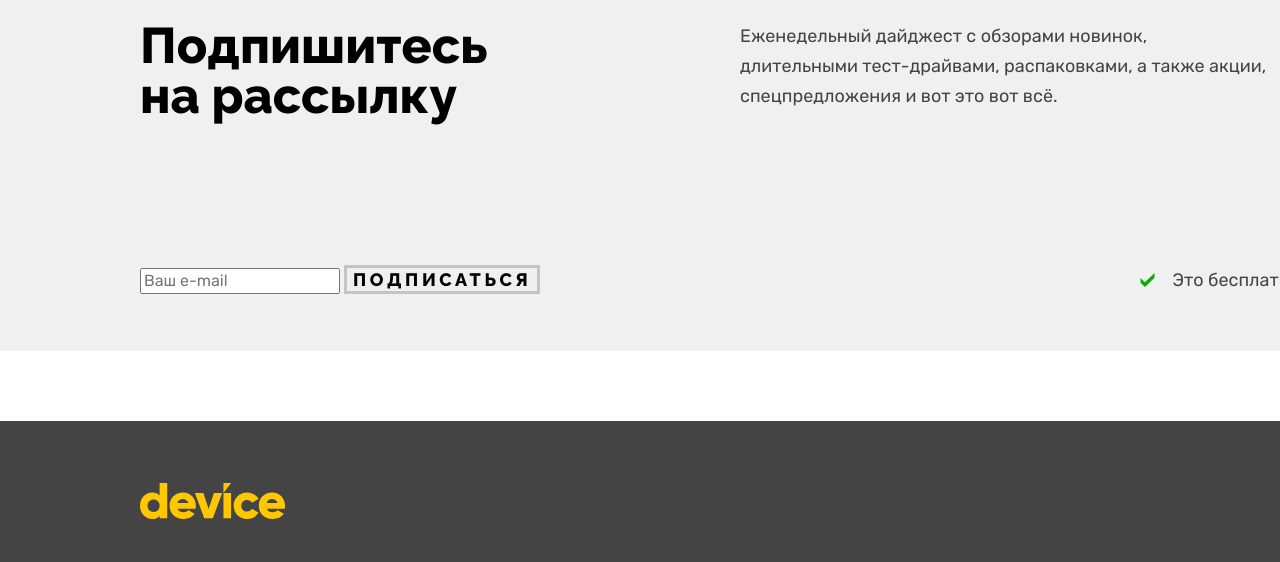
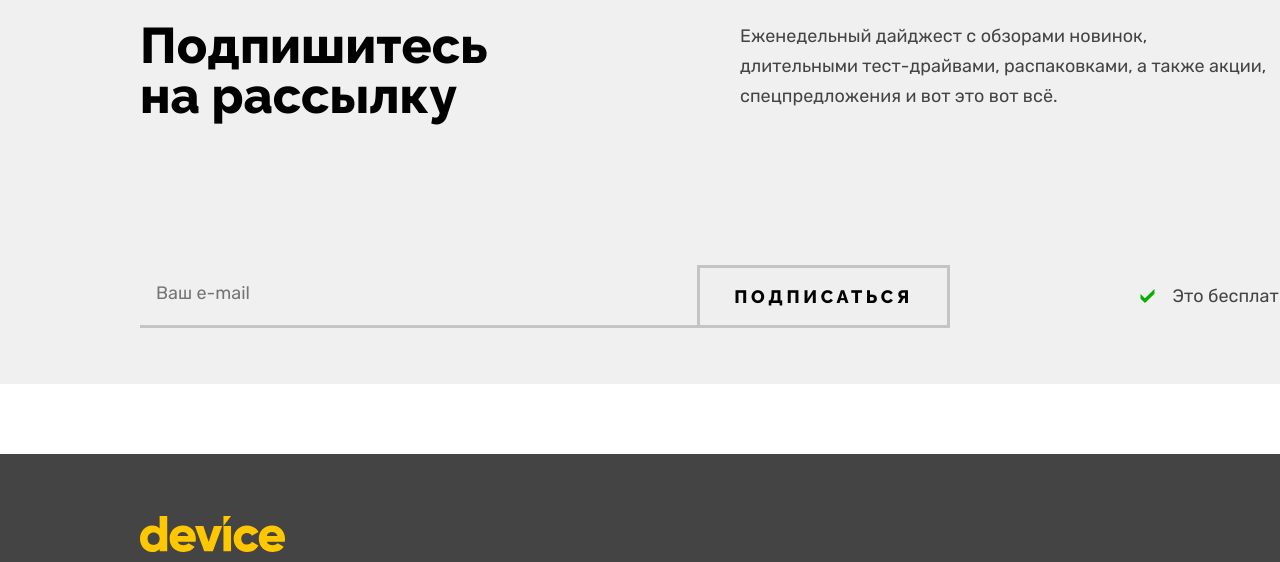
Before and after one commit to htmlacademy-htmlcss/2221053-device-35, a plain HTML site: page index.html in a window 1280 px wide. Shown: the part 2444-3006 px from the top of the page. Drawn offline with Linux system fonts and the light colour scheme.

Commit message:
Добавил оформление для формы подписки

```diff
--- a/index.html
+++ b/index.html
@@ -203,7 +203,8 @@
           <p>Еженедельный дайджест с обзорами новинок,<br>длительными тест-драйвами, распаковками,
             а также акции, спецпредложения и вот это вот всё.</p>
           <form class="subscription-form" name="mailing-form" action="https://echo.htmlacademy.ru/" method="post">
-            <input type="email" name="mailing-edit" placeholder="Ваш e-mail">
+            <label class="visually-hidden" for="subscription">Ввод e-mail.</label>
+            <input id="subscription" type="email" name="mailing-edit" placeholder="Ваш e-mail">
             <button class="submit" type="submit">Подписаться</button>
           </form>
           <small>Это бесплатно</small>
--- a/styles/style.css
+++ b/styles/style.css
@@ -958,6 +958,11 @@ li .service-visible {
   margin: 0;
 }
 
+.subscription-form {
+  width: 810px;
+  display: flex;
+}
+
 .subscription-form button {
   font-family: 'Raleway',Arial, sans-serif;
   font-weight: 800;
@@ -966,15 +971,26 @@ li .service-visible {
   text-align: center;
   letter-spacing: 0.2em;
   text-transform: uppercase;
+  width: 253px;
+  padding: 18px;
 }
 
-.subscription form input { font: inherit; }
+.subscription input {
+  font: inherit;
+  flex-grow: 1;
+  background-color: transparent;
+  border: none;
+  border-bottom: #C4C4C4 3px solid;
+  padding: 11px 16px 14px;
+}
 
 .subscription small {
   background-image: url(../images/check-mark.svg);
   background-position: left center;
   background-repeat: no-repeat;
   padding-left: 32px;
+  display: flex;
+  align-items: center;
 }
 
 
```
